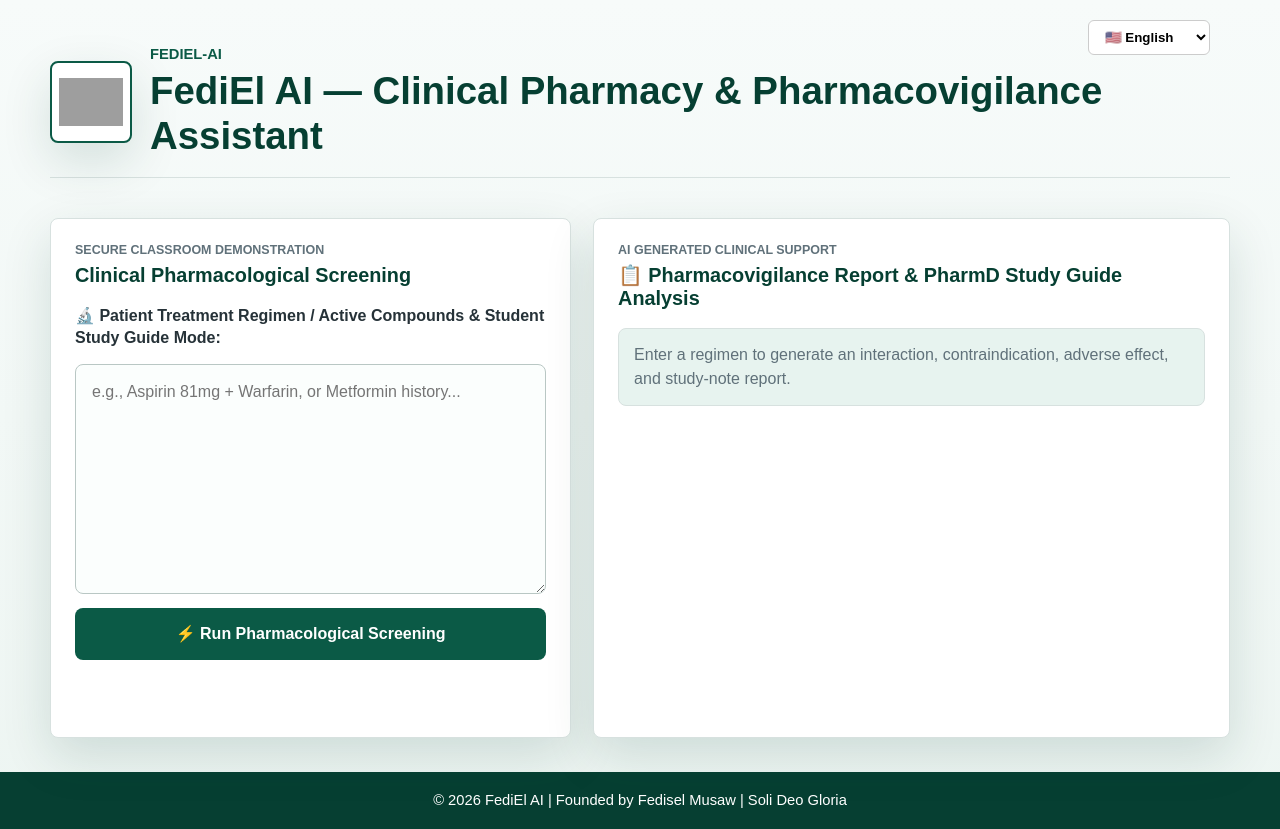
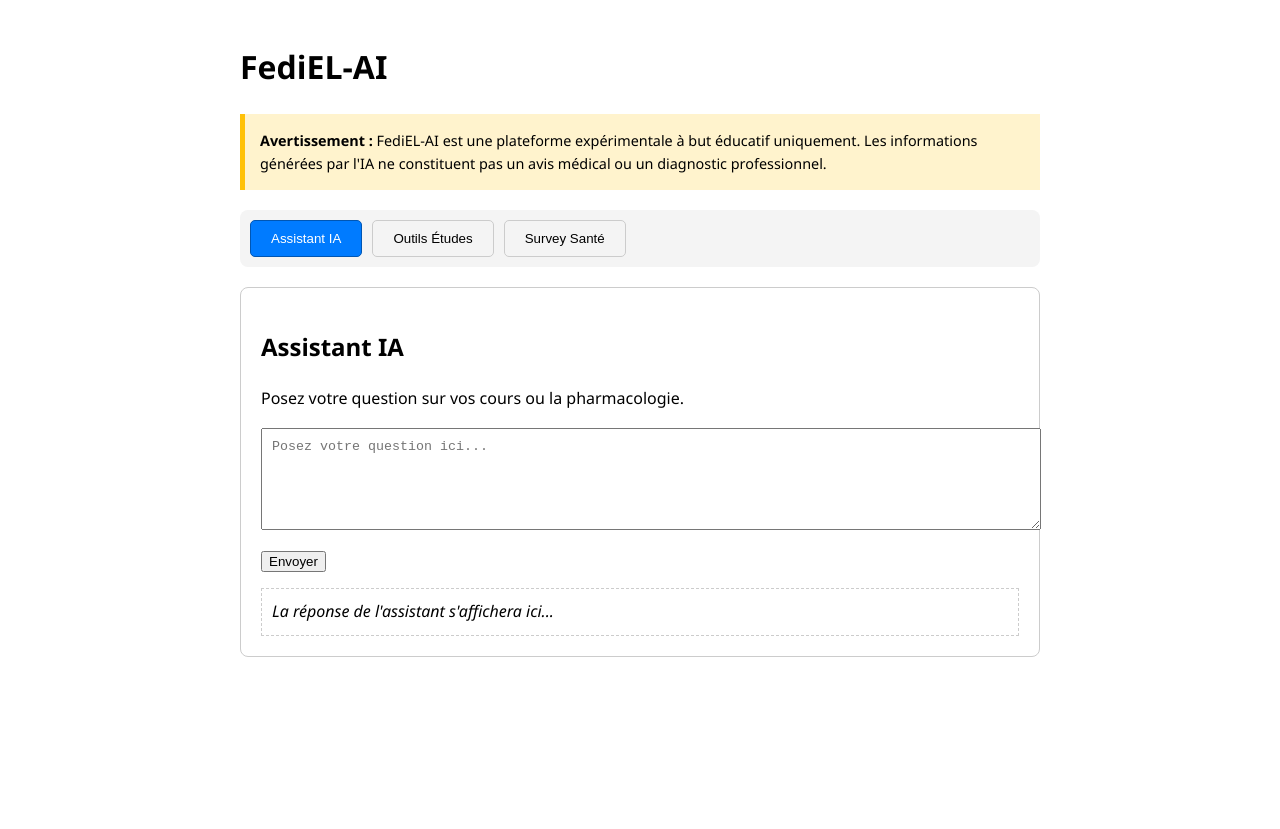
Before and after one commit to fediselMusaw/FediEL-AI, a website: page index.html in a window 1280 px wide. After the commit the page ends 800 px from the top, so only its background shows below. Drawn offline with Linux system fonts and the light colour scheme; grey boxes are pictures that could not be loaded.

Commit message:
Update index.html

```diff
--- a/index.html
+++ b/index.html
@@ -1,154 +1,119 @@
 <!DOCTYPE html>
-<html lang="en">
+<html lang="fr">
 <head>
-    <meta charset="UTF-8" />
-    <meta name="viewport" content="width=device-width, initial-scale=1.0" />
-    <title>FediEl-AI Clinical Pharmacy Assistant</title>
-    <link rel="stylesheet" href="styles.css" />
+    <meta charset="UTF-8">
+    <meta name="viewport" content="width=device-width, initial-scale=1.0">
+    <title>FediEL-AI - Plateforme Éducative</title>
     <style>
-      /* Petit style discret pour positionner le bouton de langue en haut à droite */
-      .lang-switcher {
-        position: absolute;
-        top: 20px;
-        right: 20px;
-        z-index: 10;
-      }
-      .lang-switcher select {
-        padding: 8px 12px;
-        border-radius: 6px;
-        border: 1px solid #ccc;
-        background-color: white;
-        font-weight: 600;
-        cursor: pointer;
-        font-family: inherit;
-      }
-      .app-shell {
-        position: relative;
-      }
+        body { font-family: 'Segoe UI', sans-serif; padding: 20px; line-height: 1.6; max-width: 800px; margin: auto; }
+        .disclaimer { background: #fff3cd; padding: 15px; border-left: 5px solid #ffc107; margin-bottom: 20px; font-size: 0.9em; }
+        nav { background: #f4f4f4; padding: 10px; display: flex; gap: 10px; flex-wrap: wrap; border-radius: 8px; margin-bottom: 20px; }
+        nav button { padding: 10px 20px; cursor: pointer; background-color: #f4f4f4; border: 1px solid #ccc; border-radius: 5px; transition: 0.3s; }
+        nav button:hover { background-color: #ddd; }
+        nav button.active-nav { background-color: #007bff; color: white; border-color: #0056b3; }
+        .section-content { display: none; padding: 20px; border: 1px solid #ccc; border-radius: 8px; }
+        .active { display: block; }
+        textarea { width: 100%; height: 120px; margin-bottom: 10px; padding: 10px; }
     </style>
 </head>
 <body>
-    <div class="app-shell">
-      <div class="lang-switcher">
-        <select id="lang-select" onchange="switchLanguage(this.value)">
-          <option value="en">🇺🇸 English</option>
-          <option value="fr">🇫🇷 Français</option>
-        </select>
+
+    <h1>FediEL-AI</h1>
+
+    <div class="disclaimer">
+        <strong>Avertissement :</strong> FediEL-AI est une plateforme expérimentale à but éducatif uniquement. Les informations générées par l'IA ne constituent pas un avis médical ou un diagnostic professionnel.
     </div>
 
-      <header class="site-header">
-        <div class="brand-lockup">
-          <div class="logo-frame" aria-hidden="true">
-            <img
-              src="logo.png"
-              alt="FediEl Pharmacy Emblem"
-              onerror="this.style.display='none'; this.nextElementSibling.style.display='inline-flex';"
-            />
-            <span class="logo-fallback">⚕️</span>
-          </div>
-          <div>
-            <p class="project-title">FediEl-AI</p>
-            <h1 id="main-title">FediEl AI — Clinical Pharmacy &amp; Pharmacovigilance Assistant</h1>
+    <nav>
+        <button class="active-nav" onclick="showSection('chat', this)">Assistant IA</button>
+        <button onclick="showSection('tools', this)">Outils Études</button>
+        <button onclick="showSection('survey', this)">Survey Santé</button>
+    </nav>
+
+    <div id="chat" class="section-content active">
+        <h2>Assistant IA</h2>
+        <p>Posez votre question sur vos cours ou la pharmacologie.</p>
+        <textarea id="chatInput" placeholder="Posez votre question ici..." style="width: 100%; height: 80px;"></textarea>
+        <br>
+        <button onclick="envoyerMessage()">Envoyer</button>
+        <div id="chatResponse" style="margin-top: 15px; padding: 10px; border: 1px dashed #ccc;">
+            <em>La réponse de l'assistant s'affichera ici...</em>
         </div>
     </div>
-      </header>
 
-      <main class="clinical-workspace">
-        <section class="screening-panel" aria-labelledby="screening-title">
-          <div class="panel-heading">
-            <p id="classroom-tag" class="eyebrow">Secure classroom demonstration</p>
-            <h2 id="screening-title">Clinical Pharmacological Screening</h2>
+    <div id="tools" class="section-content">
+        <h2>Outils d'Apprentissage</h2>
+        <textarea id="docInput" placeholder="Collez votre document ou texte ici..."></textarea>
+        <br>
+        <button onclick="process('summarize')">Résumer</button>
+        <button onclick="process('flashcards')">Générer Flashcards</button>
+        <button onclick="process('quiz')">Préparer un Quiz</button>
+        <div id="toolResult" style="margin-top:15px; padding:10px; border-top:1px solid #ccc;"></div>
     </div>
 
-          <form id="screening-form">
-            <label for="regimen" id="label-regimen">
-              🔬 Patient Treatment Regimen / Active Compounds &amp; Student Study Guide Mode:
-            </label>
-            <textarea
-              id="regimen"
-              name="regimen"
-              rows="8"
-              placeholder="e.g., Aspirin 81mg + Warfarin, or Metformin history..."
-              required
-            ></textarea>
-            <button type="submit" id="run-button">⚡ Run Pharmacological Screening</button>
+    <div id="survey" class="section-content">
+        <h2>Survey : Alimentation & Environnement</h2>
+        <form id="surveyForm">
+            <p>1. Privilégiez-vous les produits locaux et de saison ?</p>
+            <input type="radio" name="q1" value="1"> Oui <input type="radio" name="q1" value="0"> Non<br>
+            <p>2. Consommez-vous régulièrement des aliments certifiés bio ?</p>
+            <input type="radio" name="q2" value="1"> Oui <input type="radio" name="q2" value="0"> Non<br>
+            <p>3. Évitez-vous les produits alimentaires ultra-transformés ?</p>
+            <input type="radio" name="q3" value="1"> Oui <input type="radio" name="q3" value="0"> Non<br>
+            <p>4. Vérifiez-vous la présence d'additifs sur les étiquettes ?</p>
+            <input type="radio" name="q4" value="1"> Oui <input type="radio" name="q4" value="0"> Non<br>
+            <p>5. Limitez-vous votre consommation de plastique à usage unique ?</p>
+            <input type="radio" name="q5" value="1"> Oui <input type="radio" name="q5" value="0"> Non<br>
+            <p>6. Faites-vous attention à la provenance des pesticides dans votre alimentation ?</p>
+            <input type="radio" name="q6" value="1"> Oui <input type="radio" name="q6" value="0"> Non<br>
+            <p>7. Utilisez-vous des contenants en verre plutôt qu'en plastique pour vos repas ?</p>
+            <input type="radio" name="q7" value="1"> Oui <input type="radio" name="q7" value="0"> Non<br>
+            <p>8. Êtes-vous sensibilisé aux risques du radon dans votre logement ?</p>
+            <input type="radio" name="q8" value="1"> Oui <input type="radio" name="q8" value="0"> Non<br>
+            <p>9. Appliquez-vous une protection UV au quotidien lors d'exposition solaire ?</p>
+            <input type="radio" name="q9" value="1"> Oui <input type="radio" name="q9" value="0"> Non<br>
+            <p>10. Partagez-vous des conseils de santé environnementale avec vos proches ?</p>
+            <input type="radio" name="q10" value="1"> Oui <input type="radio" name="q10" value="0"> Non<br>
+            <br>
+            <button type="button" onclick="calculateScore()">Calculer mon score</button>
         </form>
-        </section>
-
-        <section class="report-panel" aria-live="polite">
-          <div class="panel-heading">
-            <p id="ai-tag" class="eyebrow">AI generated clinical support</p>
-            <h2 id="report-title">📋 Pharmacovigilance Report &amp; PharmD Study Guide Analysis</h2>
-          </div>
-          <div id="status" class="status-message">
-            Enter a regimen to generate an interaction, contraindication, adverse effect, and study-note report.
-          </div>
-          <article id="report" class="report-output"></article>
-        </section>
-      </main>
+        <div id="result" style="margin-top: 20px; font-weight: bold; color: #007bff;"></div>
     </div>
 
-    <footer id="site-footer">
-      © 2026 FediEl AI | Founded by Fedisel Musaw | Soli Deo Gloria
-    </footer>
-
     <script>
-      const translations = {
-        en: {
-          mainTitle: "FediEl AI — Clinical Pharmacy &amp; Pharmacovigilance Assistant",
-          classroomTag: "Secure classroom demonstration",
-          screeningTitle: "Clinical Pharmacological Screening",
-          labelRegimen: "🔬 Patient Treatment Regimen / Active Compounds &amp; Student Study Guide Mode:",
-          placeholder: "e.g., Aspirin 81mg + Warfarin, or Metformin history...",
-          runButton: "⚡ Run Pharmacological Screening",
-          aiTag: "AI generated clinical support",
-          reportTitle: "📋 Pharmacovigilance Report &amp; PharmD Study Guide Analysis",
-          statusDefault: "Enter a regimen to generate an interaction, contraindication, adverse effect, and study-note report.",
-          statusLoading: "Analyzing regimen... Please wait.",
-          footer: "© 2026 FediEl AI | Founded by Fedisel Musaw | Soli Deo Gloria"
-        },
-        fr: {
-          mainTitle: "FediEl AI — Assistant en Pharmacie Clinique &amp; Pharmacovigilance",
-          classroomTag: "Démonstration de classe sécurisée",
-          screeningTitle: "Analyse Pharmacologique Clinique",
-          labelRegimen: "🔬 Traitement du Patient / Composés Actifs &amp; Mode Guide d'Étude Étudiant :",
-          placeholder: "ex : Aspirine 81mg + Warfarine, ou historique Metformine...",
-          runButton: "⚡ Lancer l'Analyse Pharmacologique",
-          aiTag: "Support clinique généré par IA",
-          reportTitle: "📋 Rapport de Pharmacovigilance &amp; Analyse du Guide d'Étude PharmD",
-          statusDefault: "Entrez un traitement pour générer un rapport sur les interactions, contre-indications, effets indésirables et notes d'étude.",
-          statusLoading: "Analyse du traitement en cours... Veuillez patienter.",
-          footer: "© 2026 FediEl AI | Fondé par Fedisel Musaw | Soli Deo Gloria"
-        }
-      };
-
-      function switchLanguage(lang) {
-        document.getElementById("main-title").innerHTML = translations[lang].mainTitle;
-        document.getElementById("classroom-tag").innerText = translations[lang].classroomTag;
-        document.getElementById("screening-title").innerText = translations[lang].screeningTitle;
-        document.getElementById("label-regimen").innerHTML = translations[lang].labelRegimen;
-        document.getElementById("regimen").placeholder = translations[lang].placeholder;
-        document.getElementById("run-button").innerText = translations[lang].runButton;
-        document.getElementById("ai-tag").innerText = translations[lang].aiTag;
-        document.getElementById("report-title").innerHTML = translations[lang].reportTitle;
-
-        // Change le statut seulement s'il n'est pas déjà en train d'afficher un rapport
-        const statusElem = document.getElementById("status");
-        if (statusElem.innerText === translations.en.statusDefault || statusElem.innerText === translations.fr.statusDefault) {
-          statusElem.innerText = translations[lang].statusDefault;
-        } else if (statusElem.innerText === translations.en.statusLoading || statusElem.innerText === translations.fr.statusLoading) {
-          statusElem.innerText = translations[lang].statusLoading;
+        function showSection(id, btn) {
+            document.querySelectorAll('.section-content').forEach(s => s.classList.remove('active'));
+            document.getElementById(id).classList.add('active');
+            document.querySelectorAll('nav button').forEach(b => b.classList.remove('active-nav'));
+            btn.classList.add('active-nav');
         }
 
-        document.getElementById("site-footer").innerHTML = translations[lang].footer;
-
-        // Optionnel : On enregistre la langue choisie pour la passer à l'IA si besoin
-        window.currentLanguage = lang;
+        function envoyerMessage() {
+            const question = document.getElementById('chatInput').value;
+            document.getElementById('chatResponse').innerHTML = "<strong>Vous :</strong> " + question + "<br><br><em>(L'IA sera connectée plus tard)</em>";
         }
 
-      window.currentLanguage = 'en';
+        function process(type) {
+            document.getElementById('toolResult').innerHTML = "Traitement " + type + " en cours... (Fonctionnalité IA à venir)";
+        }
+
+        function calculateScore() {
+            let score = 0;
+            const allQuestions = ["q1", "q2", "q3", "q4", "q5", "q6", "q7", "q8", "q9", "q10"];
+            let answered = 0;
+            allQuestions.forEach(q => {
+                const selected = document.querySelector(`input[name="${q}"]:checked`);
+                if (selected) {
+                    score += parseInt(selected.value);
+                    answered++;
+                }
+            });
+            if (answered < 10) {
+                document.getElementById('result').innerHTML = "Veuillez répondre à toutes les questions pour voir votre résultat.";
+            } else {
+                document.getElementById('result').innerHTML = "Votre score de conscience environnementale : " + score + "/10";
+            }
+        }
     </script>
-
-    <script src="app.js"></script>
 </body>
 </html>
```
Lines whose indentation alone changed are shown as unchanged.
